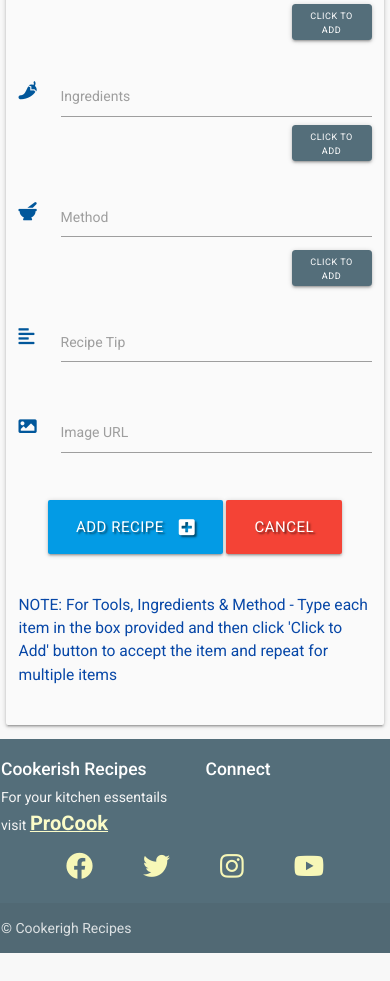
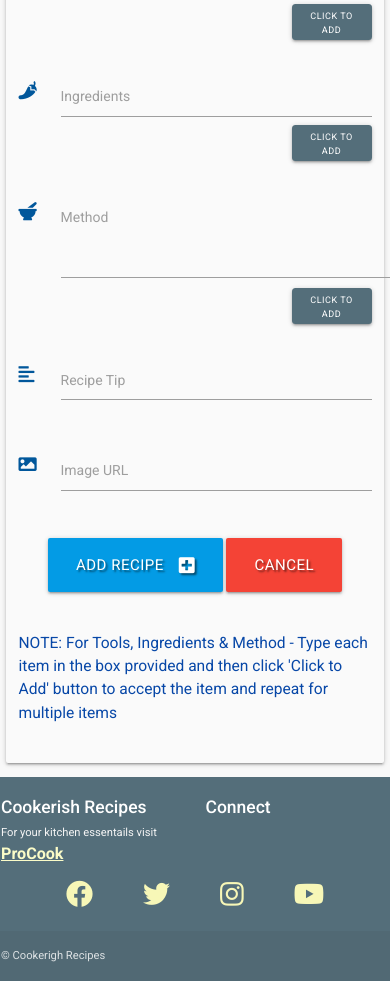
Before and after one commit to baijuka/ms3-bju-project, a Flask app: page /add_recipe in a window 390 px wide. Shown: the part 669-1650 px from the top of the page. Run offline with Flask 2, Linux system fonts and the light colour scheme; data that the repository does not hold is empty; some libraries are stand-ins or nearby versions.

Commit message:
Resize the input field according to the device width

```diff
--- a/static/css/style.css
+++ b/static/css/style.css
@@ -155,7 +155,26 @@ footer .social a {
         padding-left: 1px;
         padding-right: 1px;
     }
+    #method {
+        width: 100%;
+        height: 80px;
+        padding-left: 0;
+        padding-right: 0;
+    }
     .fas, .far {
         font-size: 1.3rem !important;
     }
+    footer {
+        font-size: .8em;
+    }
 }
+@media only screen and (max-width: 769px) {
+    #method {
+        width: 100%;
+        height: 80px;
+        padding-left: 0;
+        padding-right: 0;
+        margin-top: 3px;
+        margin-bottom: 5px;
+    }
+}
```
Also changed, not shown: README.md.
